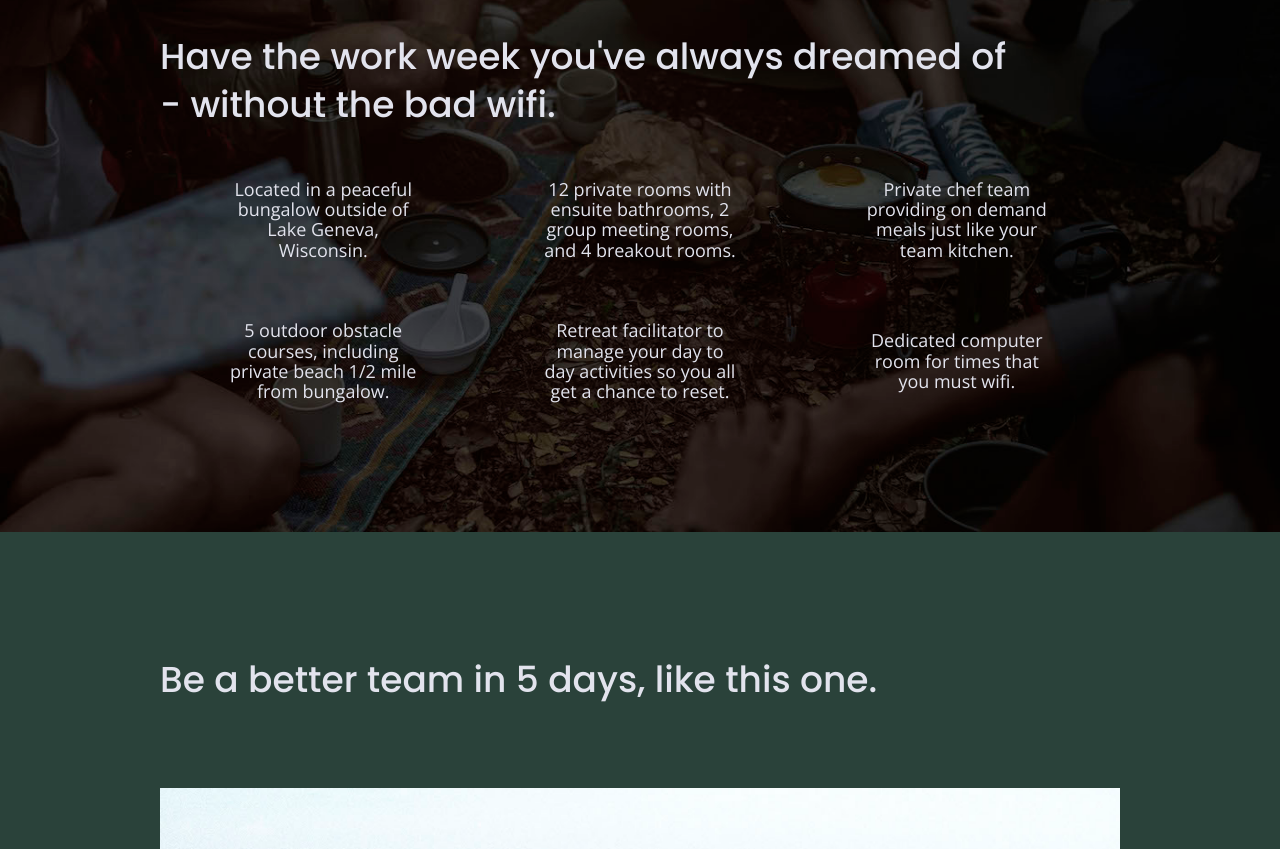
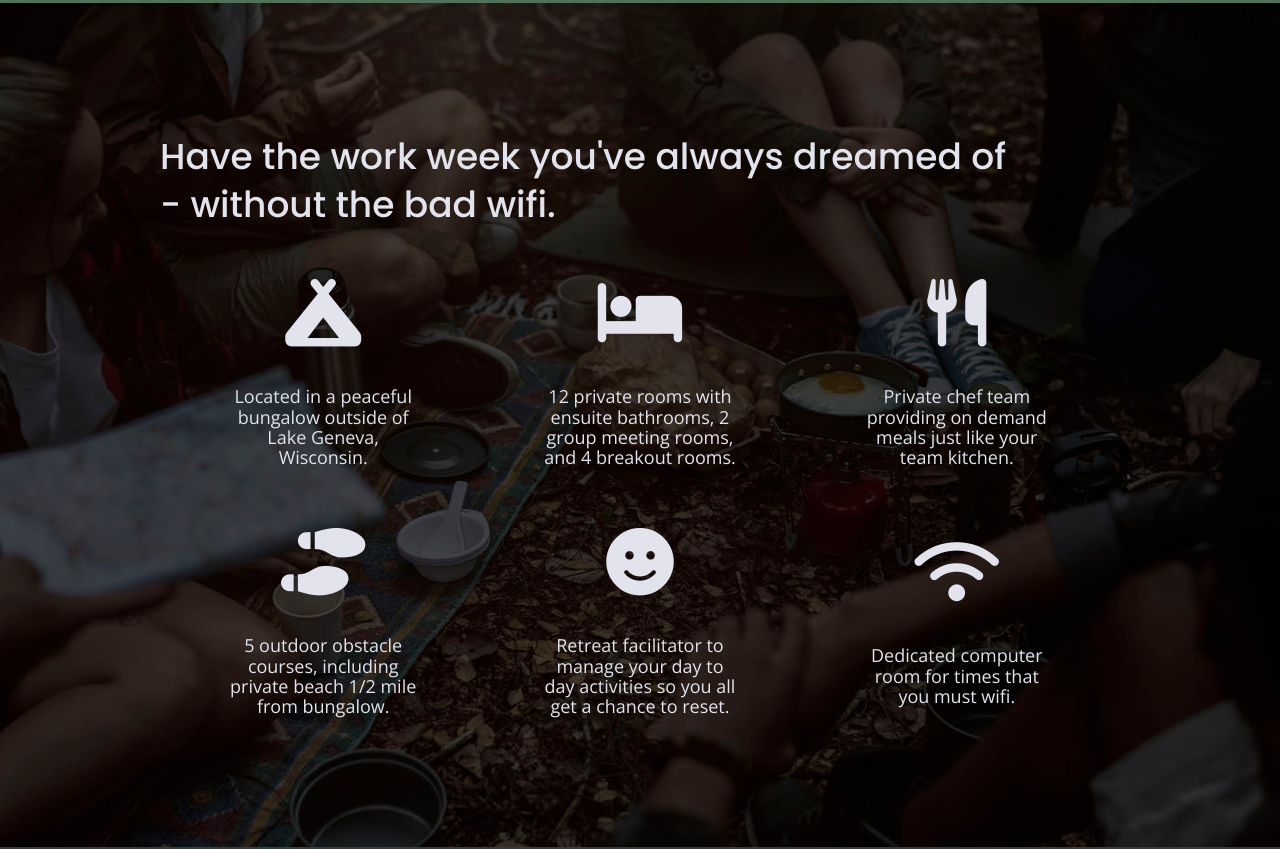
Before and after one commit to ashleyhurd/unplugged, a website built with Parcel: page index.html in a window 1280 px wide. Shown: the part 999-1848 px from the top of the page. Built offline with nearby package versions, Linux system fonts and the light colour scheme.

Commit message:
Icons add

```diff
--- a/css/main.css
+++ b/css/main.css
@@ -131,6 +131,11 @@
   font-size: 1.125em;
   font-weight: 500;
   margin: 20px 0;
+}
+
+.features i {
+  font-size: 3.75em;
+        margin-bottom: 40px;
 }
 
 p {
@@ -553,7 +558,7 @@
   }
 
   h2{
-    font-size:  1.5em;
+    font-size:  2.25em;
     line-height: 1.333;
   }
 
@@ -590,6 +595,10 @@
   }
 
   /* Hero Area */
+
+  .hero-area {
+    min-height: 600px;
+  }
 
   .hero-area h1{
     font-size: 3em;
@@ -740,9 +749,6 @@
   /* Desktop styles here */
   header {
     padding:  15px 0;
-  }
-
-  header figure {
   }
 
   .content-wrapper {
--- a/index.html
+++ b/index.html
@@ -20,6 +20,9 @@
     <link rel="stylesheet" href="css/main.css">
 
     <meta name="theme-color" content="#fafafa">
+
+    <!-- font awesome -->
+    <script src="https://kit.fontawesome.com/736c5a8482.js" crossorigin="anonymous"></script>
 
     <!-- Google Fonts -->
     <link href="https://fonts.googleapis.com/css?family=Open+Sans:400,700|Poppins:500,700" rel="stylesheet">
@@ -74,37 +77,49 @@
             <h2>Have the work week you've always dreamed of - without the bad wifi.</h2>
               <div class="features-items">
                 <article>
-                  <p class="fontawesome-icon"></p>
+                  <p class="fontawesome-icon">
+                    <i class="fas fa-campground"></i>
+                  </p>
                   <p class="features-item-description">
                   Located in a peaceful bungalow outside of Lake Geneva, Wisconsin.
                   </p>
                 </article>
                 <article>
-                  <p class="fontawesome-icon"></p>
+                  <p class="fontawesome-icon">
+                    <i class="fas fa-bed"></i>
+                  </p>
                   <p class="features-item-description">
                   12 private rooms with ensuite bathrooms, 2 group meeting rooms, and 4 breakout rooms.
                   </p>
                 </article>
                 <article>
-                  <p class="fontawesome-icon"></p>
+                  <p class="fontawesome-icon">
+                    <i class="fas fa-utensils"></i>
+                  </p>
                   <p class="features-item-description">
                   Private chef team providing on demand meals just like your team kitchen.
                   </p>
                 </article>
                 <article>
-                  <p class="fontawesome-icon"></p>
+                  <p class="fontawesome-icon">
+                    <i class="fas fa-shoe-prints"></i>
+                  </p>
                   <p class="features-item-description">
                   5 outdoor obstacle courses, including private beach 1/2 mile from bungalow.
                   </p>
                 </article>
                 <article>
-                  <p class="fontawesome-icon"></p>
+                  <p class="fontawesome-icon">
+                    <i class="fas fa-smile"></i>
+                  </p>
                   <p class="features-item-description">
                   Retreat facilitator to manage your day to day activities so you all get a chance to reset.
                   </p>
                 </article>
                 <article>
-                  <p class="fontawesome-icon"></p>
+                  <p class="fontawesome-icon">
+                    <i class="fas fa-wifi"></i>
+                  </p>
                   <p class="features-item-description">
                   Dedicated computer room for times that you must wifi.
                   </p>
```
Also changed, not shown: about/index.html (+3 -0 lines), faq/index.html (+3 -0 lines).
